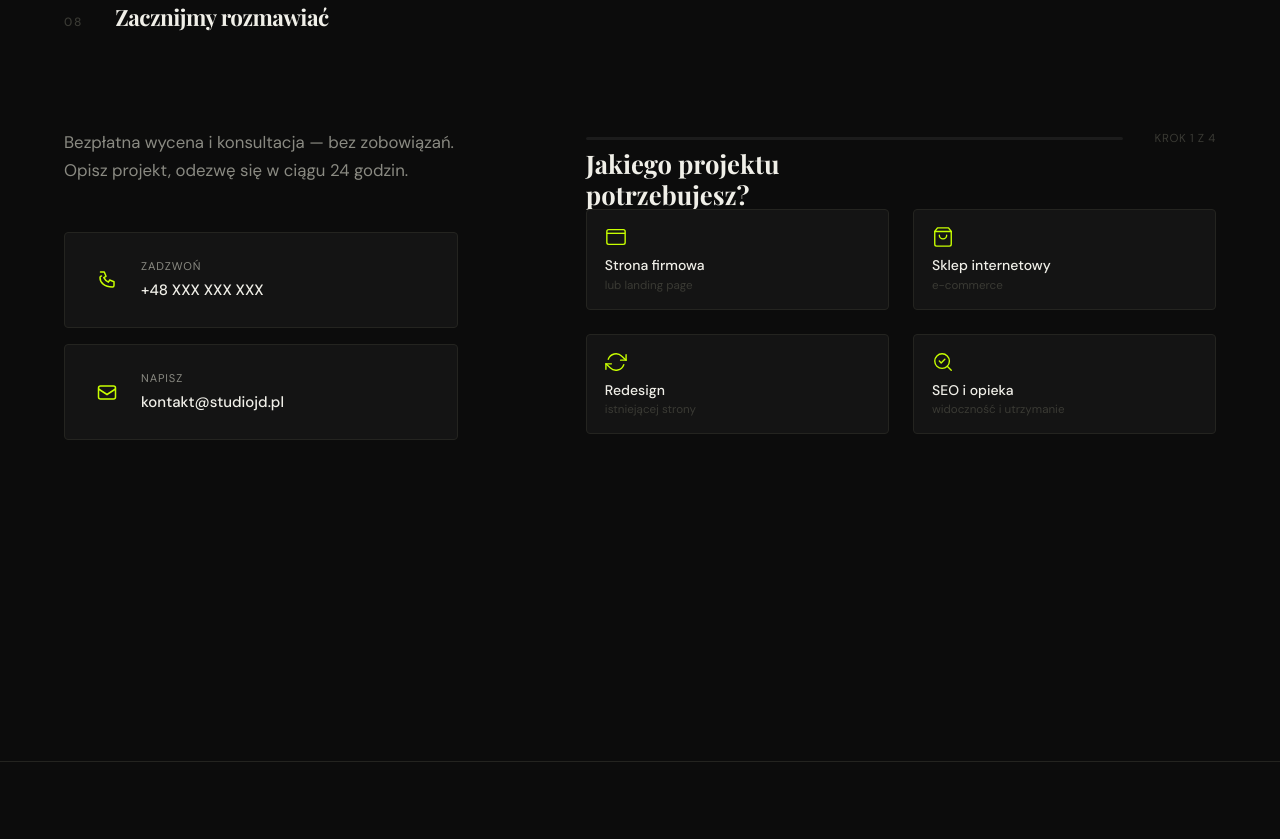
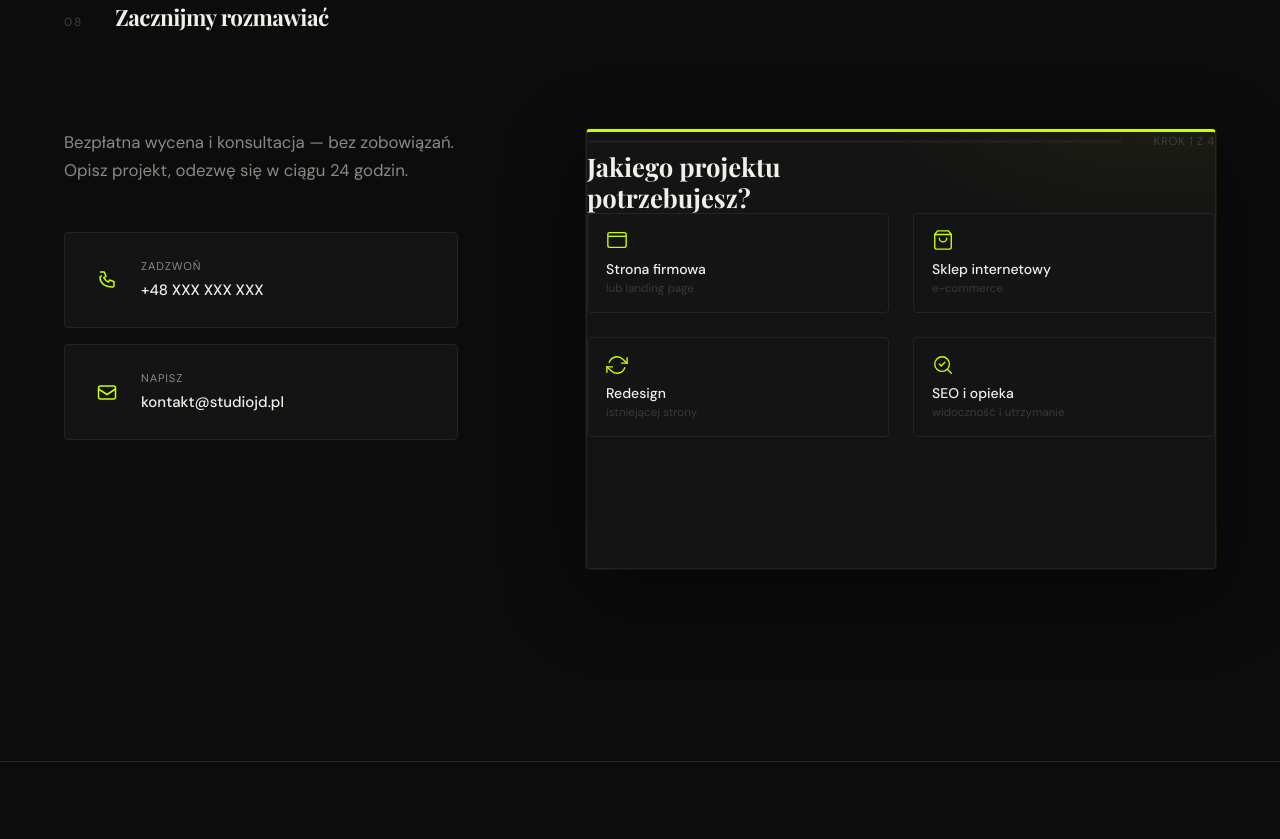
Before and after one commit to studioJD-JakubDybowski/Portfolio, a plain HTML site: page index.html in a window 1280 px wide. Shown: the part 9140-9979 px from the top of the page. Drawn offline with nearby package versions, Linux system fonts and the light colour scheme; a web font is replaced by a local one.

Commit message:
feat: quiz card entrance animation — dramatic scroll-triggered reveal
- Quiz renders as a styled card (dark bg, accent top border, shadow)
- Starts invisible (opacity: 0, scale(0.96) translateY(36px))
- IntersectionObserver adds .is-visible when card enters viewport
- 0.75s cubic-bezier transition + quizAttention glow pulse at 0.7s delay
- prefers-reduced-motion: stripped to opacity-only 0.3s fade

Co-Authored-By: Claude Sonnet 4.6 <noreply@anthropic.com>

```diff
--- a/css/style.css
+++ b/css/style.css
@@ -1548,6 +1548,42 @@ h1, h2, h3, h4 { font-family: var(--font-serif); line-height: 1.08; font-weight:
   flex-direction: column;
   gap: var(--s5);
   min-height: 440px;
+  position: relative;
+  overflow: hidden;
+  background: var(--bg-2);
+  border: 1px solid var(--border);
+  border-top: 3px solid var(--accent);
+  border-radius: var(--radius);
+  padding: var(--s8) var(--s7);
+
+  /* entrance start state */
+  opacity: 0;
+  transform: translateY(36px) scale(0.96);
+  transition: opacity 0.75s cubic-bezier(0.22, 1, 0.36, 1),
+              transform 0.75s cubic-bezier(0.22, 1, 0.36, 1),
+              box-shadow 0.75s var(--ease);
+}
+.quiz::before {
+  content: '';
+  position: absolute;
+  inset: 0;
+  background: radial-gradient(ellipse 70% 50% at 90% -10%, rgba(200,255,0,0.05) 0%, transparent 65%);
+  pointer-events: none;
+}
+.quiz.is-visible {
+  opacity: 1;
+  transform: translateY(0) scale(1);
+  box-shadow: 0 24px 80px rgba(0,0,0,0.45), 0 0 0 1px rgba(200,255,0,0.07);
+  animation: quizAttention 1.1s cubic-bezier(0.22, 1, 0.36, 1) 0.7s both;
+}
+@keyframes quizAttention {
+  0%   { box-shadow: 0 24px 80px rgba(0,0,0,0.45), 0 0 0 1px rgba(200,255,0,0.07); }
+  45%  { box-shadow: 0 24px 80px rgba(0,0,0,0.45), 0 0 0 1px rgba(200,255,0,0.5), 0 0 70px rgba(200,255,0,0.18); }
+  100% { box-shadow: 0 24px 80px rgba(0,0,0,0.45), 0 0 0 1px rgba(200,255,0,0.07); }
+}
+@media (prefers-reduced-motion: reduce) {
+  .quiz { transition: opacity 0.3s; transform: none !important; }
+  .quiz.is-visible { animation: none; box-shadow: none; }
 }
 
 /* Progress */
--- a/index.html
+++ b/index.html
@@ -921,7 +921,7 @@
           </div>
 
           <!-- ── QUIZ ── -->
-          <div class="quiz reveal-up" id="contactQuiz" role="region" aria-label="Formularz wyceny">
+          <div class="quiz" id="contactQuiz" role="region" aria-label="Formularz wyceny">
 
             <div class="quiz__head">
               <div class="quiz__progress" role="progressbar" aria-valuemin="0" aria-valuemax="100" aria-valuenow="0">
--- a/js/main.js
+++ b/js/main.js
@@ -196,6 +196,16 @@ const revealObs = new IntersectionObserver(entries => {
 }, { threshold: 0.08, rootMargin: '0px 0px -56px 0px' });
 
 document.querySelectorAll('.reveal-up, .reveal-clip').forEach(el => revealObs.observe(el));
+
+/* Quiz entrance — dedykowany observer z większym efektem */
+const quizEl = document.getElementById('contactQuiz');
+if (quizEl) {
+  new IntersectionObserver(([e], obs) => {
+    if (!e.isIntersecting) return;
+    quizEl.classList.add('is-visible');
+    obs.disconnect();
+  }, { threshold: 0.12, rootMargin: '0px 0px -40px 0px' }).observe(quizEl);
+}
 
 /* ════════════════════════════════════════════
    COUNTER ANIMATION
```
